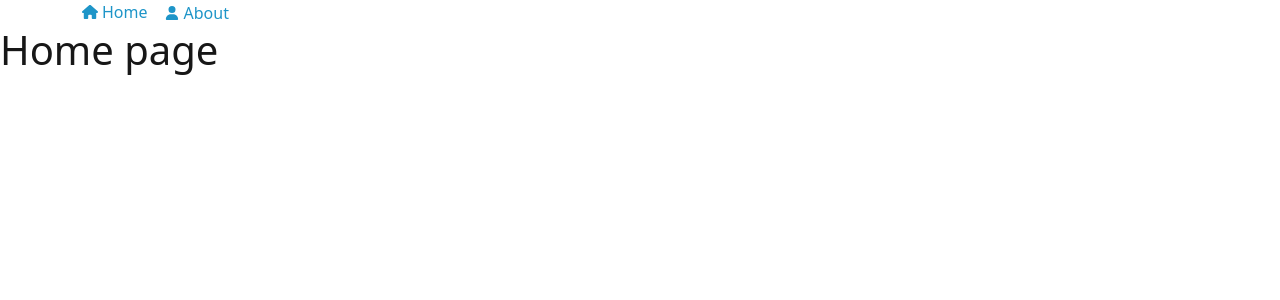
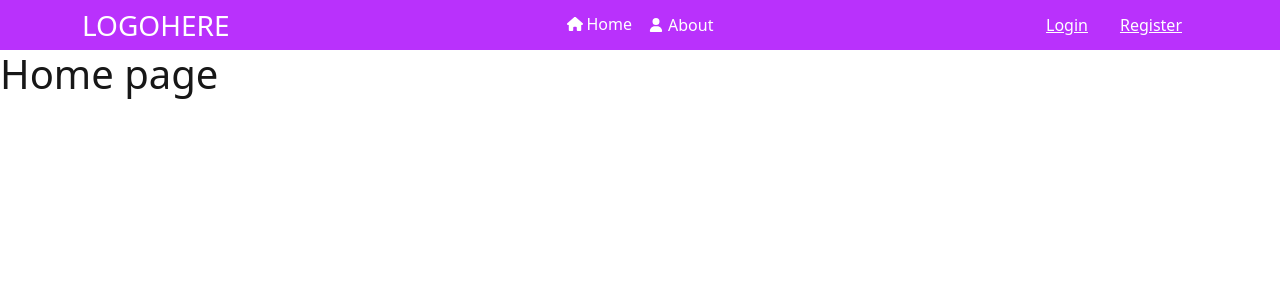
Before and after one commit to vxlrubel/vchat, a Vue app: page / in a window 1280 px wide. Shown: the top 300 px of the page. Built offline with nearby package versions, Linux system fonts and the light colour scheme.

Commit message:
update header style

```diff
--- a/src/assets/custom.scss
+++ b/src/assets/custom.scss
@@ -1,2 +1,2 @@
-$primary: #ff5722;
+$primary: #B931FC;
 @import 'bootstrap/scss/bootstrap';
--- a/src/components/HeaderView.vue
+++ b/src/components/HeaderView.vue
@@ -5,17 +5,54 @@ import ProfileIcon from './icons/ProfileIcon.vue'
 </script>
 
 <template>
-    <header class="clearfix">
-        <div class="container">
+    <header class="clearfix header-area bg-primary text-white">
+        <div class="container h-100">
+            <div class="row align-items-center h-100">
+                <div class="col-6 col-md-3">
+                    <RouterLink to="/" class="fs-3 d-inline-flex align-items-center gap-1 text-decoration-none me-3">
+                        LOGOHERE
+                    </RouterLink>
+                </div>
+                <div class="d-none d-md-block col-md-6">
+                    <ul class="menu m-0 p-0 list-unstyled d-flex align-items-center justify-content-center">
+                        <li>
                             <RouterLink to="/" class="d-inline-flex align-items-center gap-1 text-decoration-none me-3">
                                 <HomeIcon /> Home
                             </RouterLink>
+                        </li>
+                        <li>
                             <RouterLink to="/about" class="d-inline-flex align-items-center gap-1 text-decoration-none">
                                 <ProfileIcon /> About
                             </RouterLink>
-    <br>
+                        </li>
+                    </ul>
+                </div>
+                <div class="col-6 col-md-3">
+                    <ul class="list-unstyled m-0 p-0 d-flex align-items-center justify-content-end">
+                        <li>
+                            <a href="/login" class="d-inline-flex align-items-center justify-content-center py-2 px-3">Login</a>
+                        </li>
+                        <li>
+                            <a href="/register" class="d-inline-flex align-items-center justify-content-center py-2 px-3">Register</a>
+                        </li>
+                    </ul>
+                </div>
 
+
+
+
+            </div>
         </div>
     </header>
     <RouterView />
 </template>
+
+<style scoped lang="scss">
+.header-area{
+    --header-height: 3.125rem;
+    height: var(--header-height);
+    a{
+        color: inherit;
+    }
+}
+</style>
```
Lines whose indentation alone changed are shown as unchanged.
